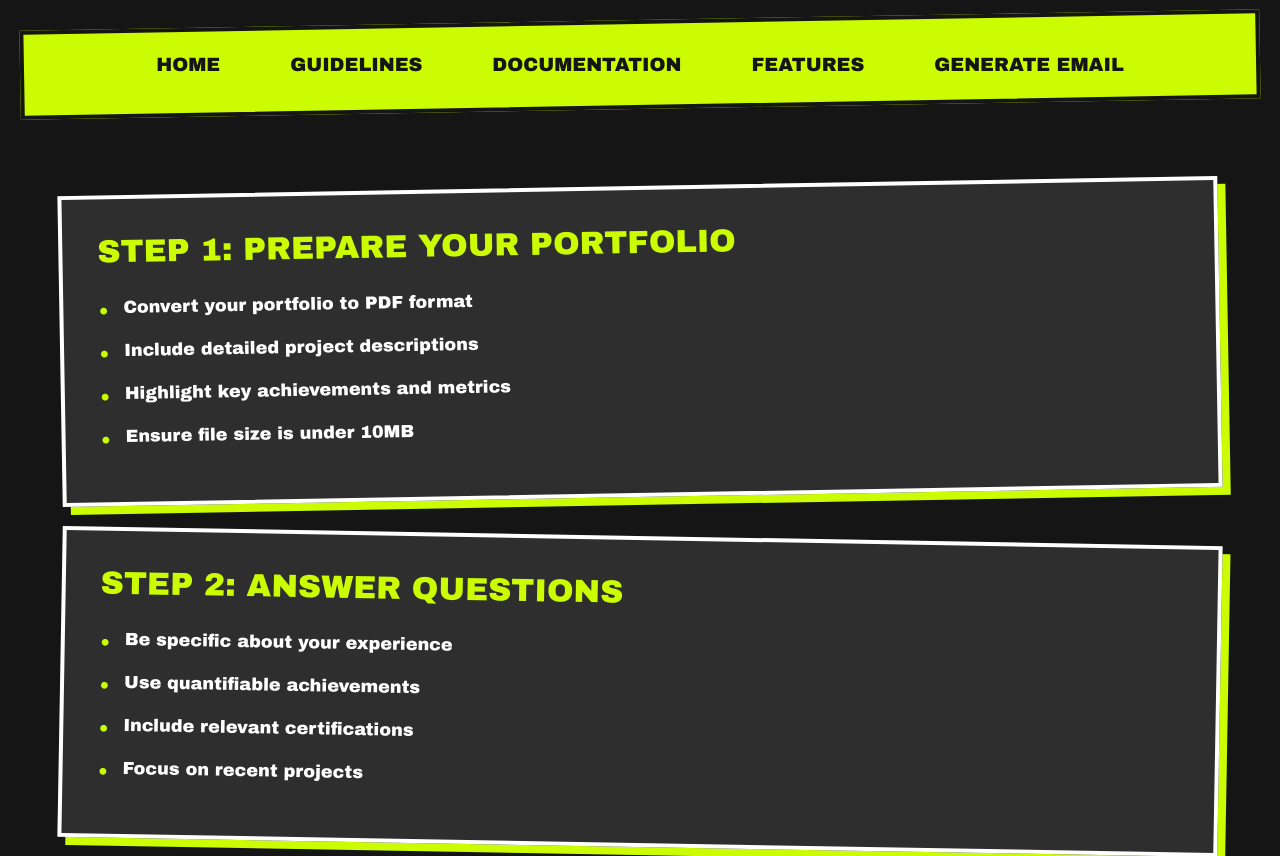
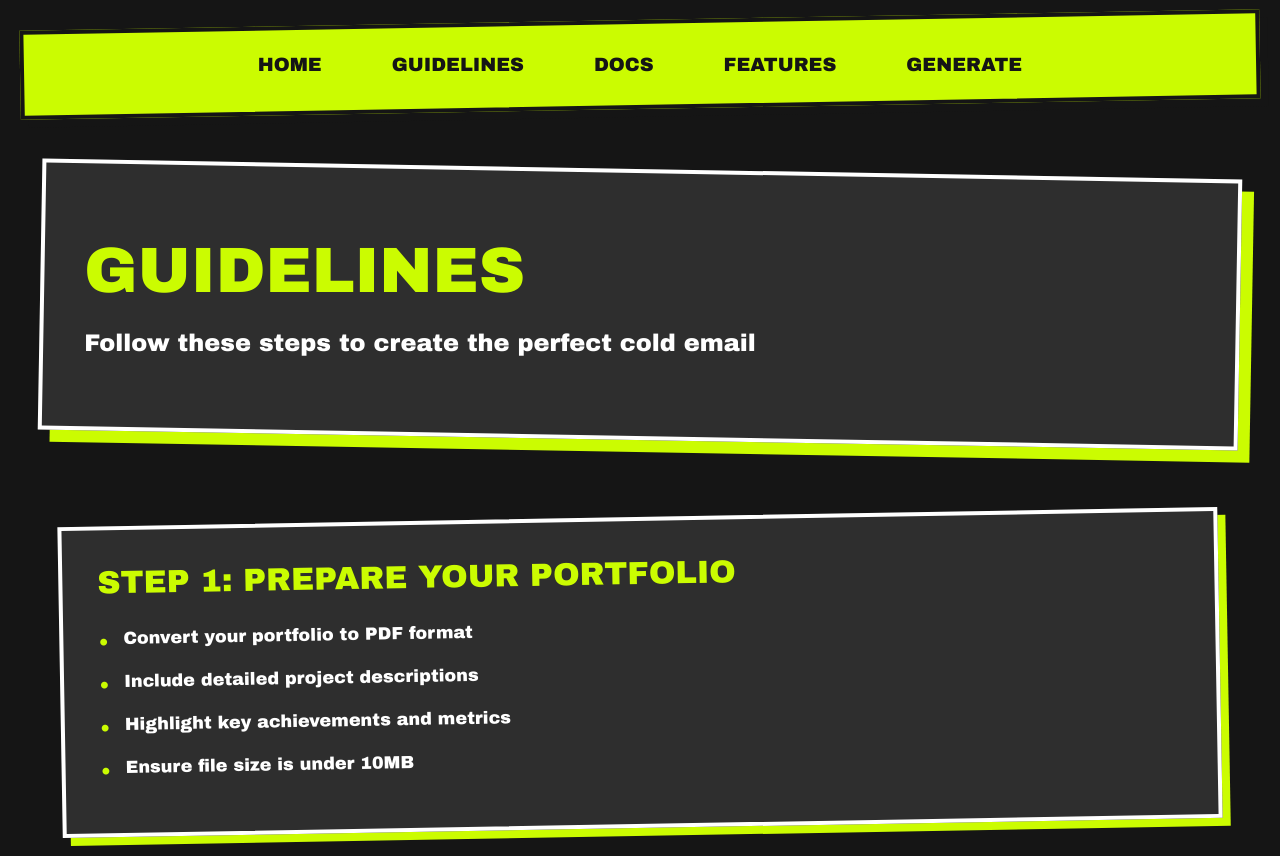
Before and after one commit to Adiiiicodes/Cold_email_Pro, a Flask app: page /guidelines in a window 1280 px wide. Shown: the top 856 px of the page. Run offline with Flask 3, Linux system fonts and the light colour scheme.

Commit message:
Update guidelines.html

```diff
--- a/templates/guidelines.html
+++ b/templates/guidelines.html
@@ -3,19 +3,26 @@
 <head>
     <meta charset="UTF-8">
     <meta name="viewport" content="width=device-width, initial-scale=1.0">
-    <title>Guidelines - Cold Email Pro</title>
     <link rel="stylesheet" href="static/css/guidelines.css">
+    <title>Cold Email Pro - Guidelines</title>
 </head>
 <body>
     <nav class="nav">
         <div class="nav-links">
             <a href="/">Home</a>
             <a href="/guidelines">Guidelines</a>
-            <a href="/docs">Documentation</a>
+            <a href="/docs">Docs</a>
             <a href="/features">Features</a>
-            <a href="/generate">Generate Email</a>
+            <a href="/generate">Generate</a>
         </div>
     </nav>
+
+    <div class="hero">
+        <div class="hero-content">
+            <h1>Guidelines</h1>
+            <p>Follow these steps to create the perfect cold email</p>
+        </div>
+    </div>
 
     <div class="guidelines-container">
         <div class="step-card">
```
